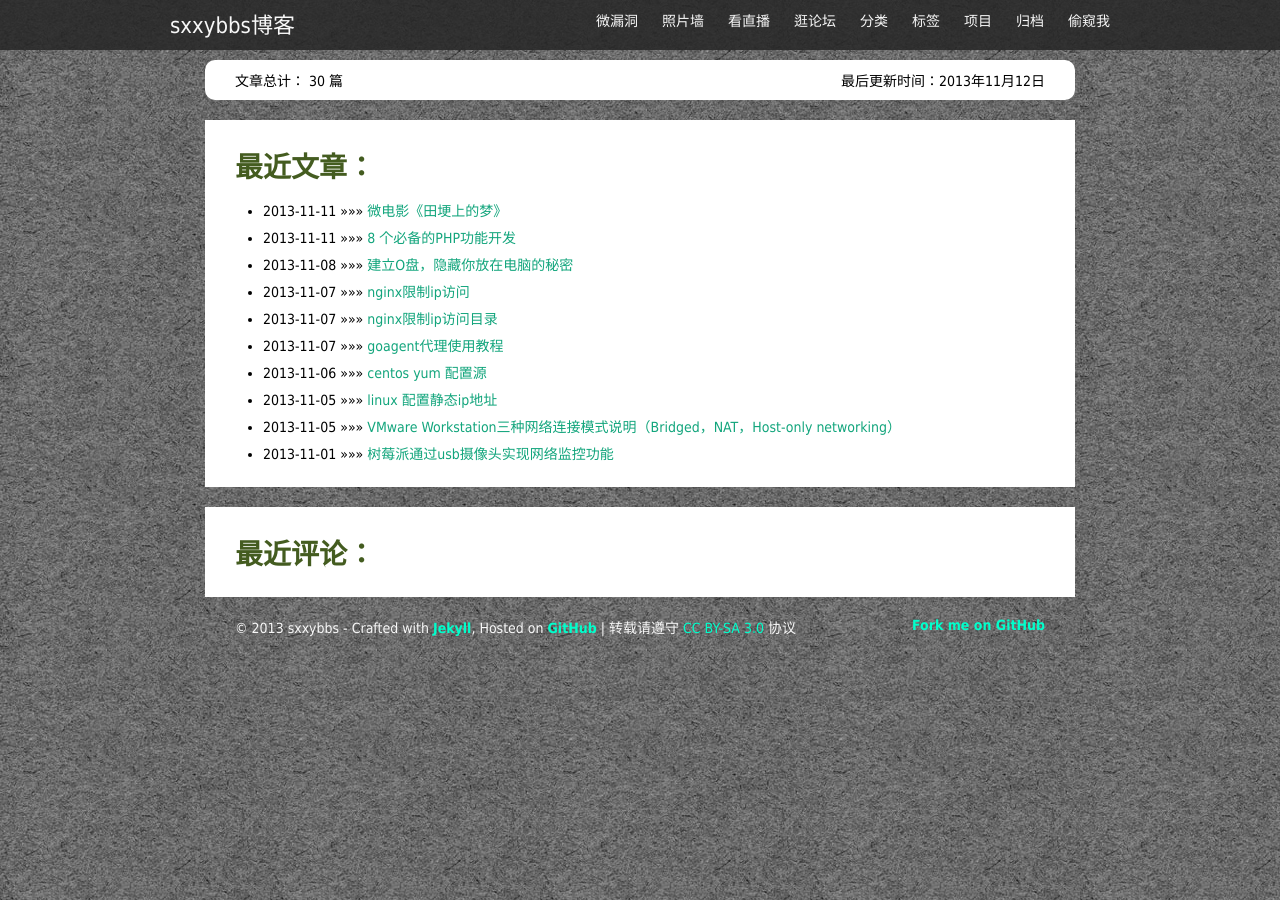
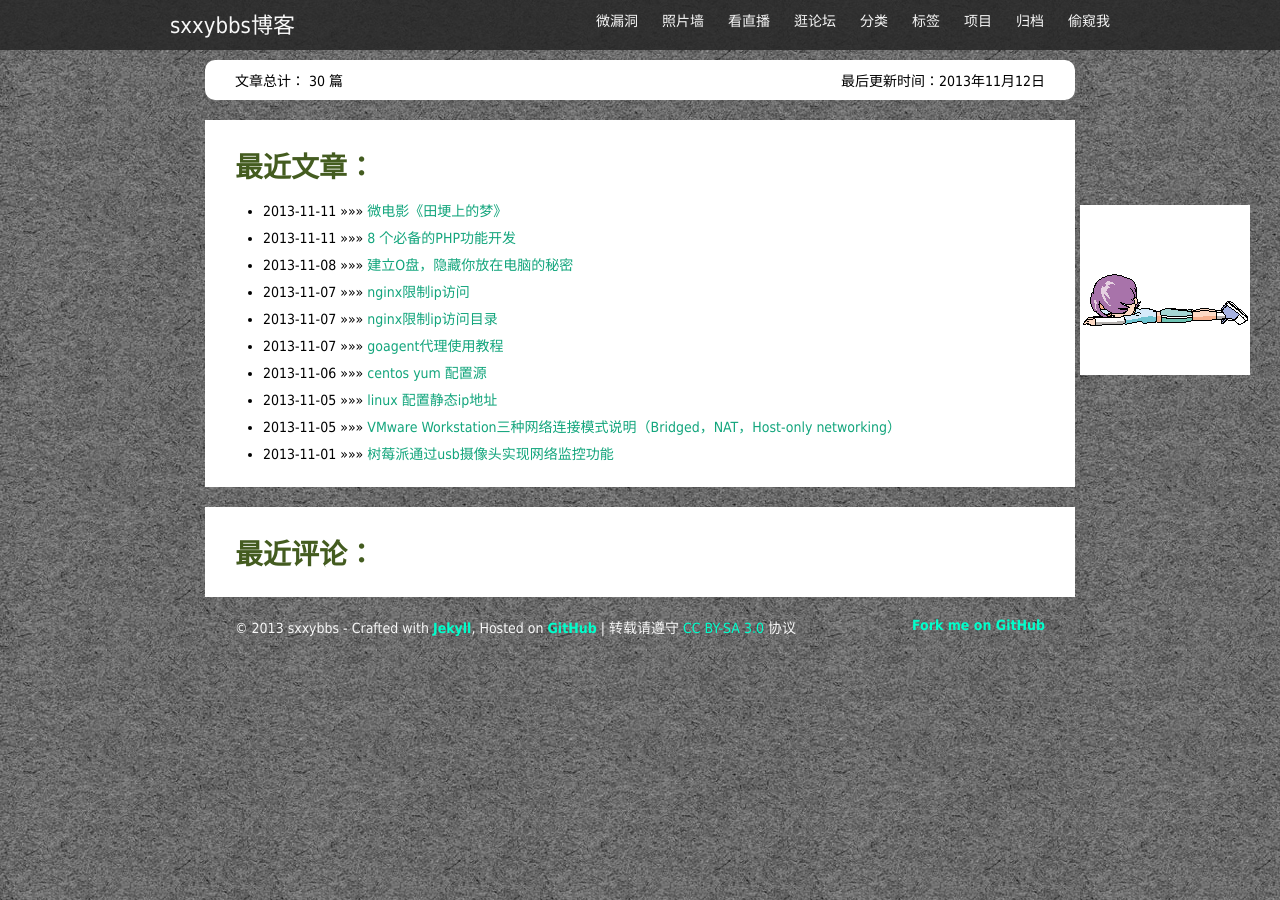
Before and after one commit to sxxybbs/sxxybbs.github.com, a Jekyll site: the page built from index.html, in a window 1280 px wide. Built offline with Jekyll 4.4.1, drawn with Linux system fonts in a browser that asks for light colours; nearby versions of some CDN libraries; library files that are not in the unit come from our copies; Markdown is read by kramdown in place of the engine named in the settings; comment, search, counter and statistics services are not loaded.

Commit message:
footer.html

```diff
--- a/_includes/footer.html
+++ b/_includes/footer.html
@@ -10,9 +10,10 @@
           </strong>
         </span>
     </div>
-	<div id='sport'></div>
+	<div id='sport' style="top: 200px; position: fixed; right: 10px;"></div>
 	<script type="text/javascript">
-
+	var i=parseInt(Math.random()*10+1);
+	document.getElementById('sport').innerHTML="<img src='/assets/img/sport/"+i+".gif'>";
 	</script>
     <script defer src="/assets/jquery_weather_v3_source/js/jquery.weather.build.js?parentbox=weather&amp;moveArea=all&amp;zIndex=1314520&amp;move=1&amp;drag=1&amp;autoDrop=1&amp;styleSize=small&amp;style=_random&amp;area=client"></script>
     <script src="/assets/js/top_comment.js" type="text/javascript"></script>
```
